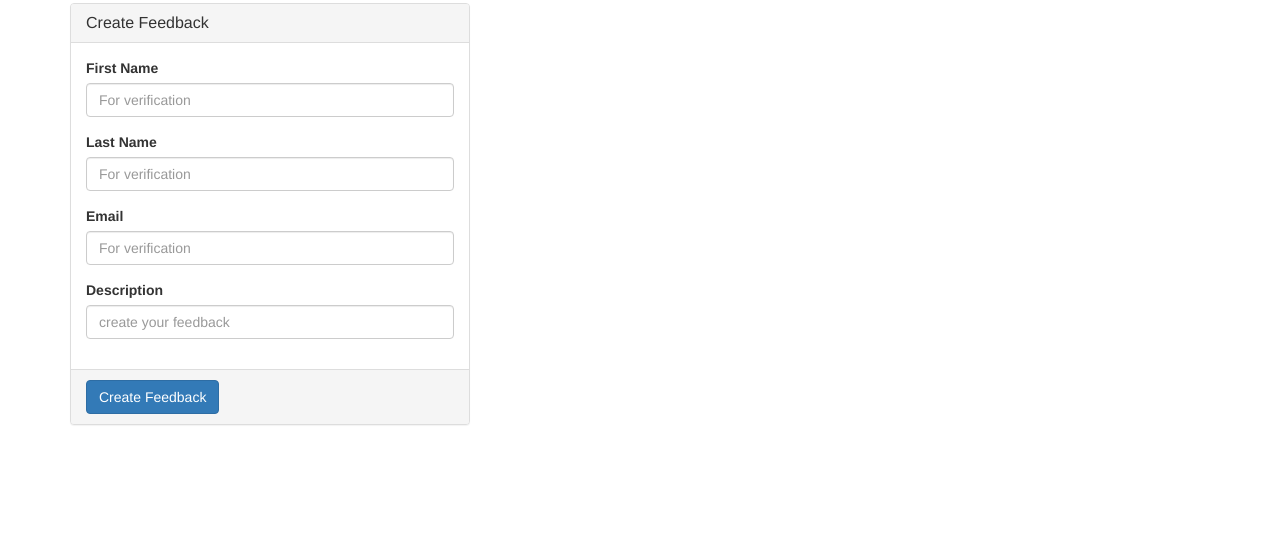
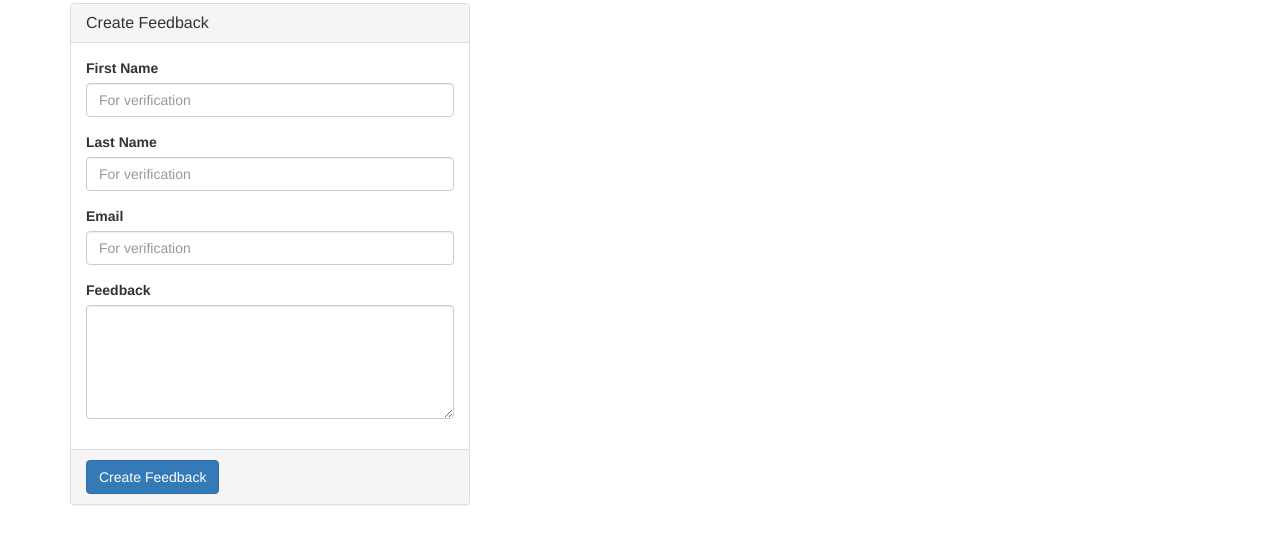
Before and after one commit to Marwen1996/marwen, a website: page public/index.html in a window 1280 px wide. Shown: the part 57-600 px from the top of the page. Drawn offline with nearby package versions, Linux system fonts and the light colour scheme.

Commit message:
correction

```diff
--- a/public/index.html
+++ b/public/index.html
@@ -92,8 +92,8 @@
                         <input type="email" class="form-control" id="email" placeholder="For verification" required>
                     </div>
                     <div class="form-group">
-                        <label for="phone">Description</label>
-                        <input type="text" class="form-control" id="description" placeholder="create your feedback" required>
+                        <label for="phone">Feedback</label>
+                        <textarea class="form-control" id="description" rows="5"></textarea>
                     </div>
                 </div>
                 <div class="panel-footer">
```
